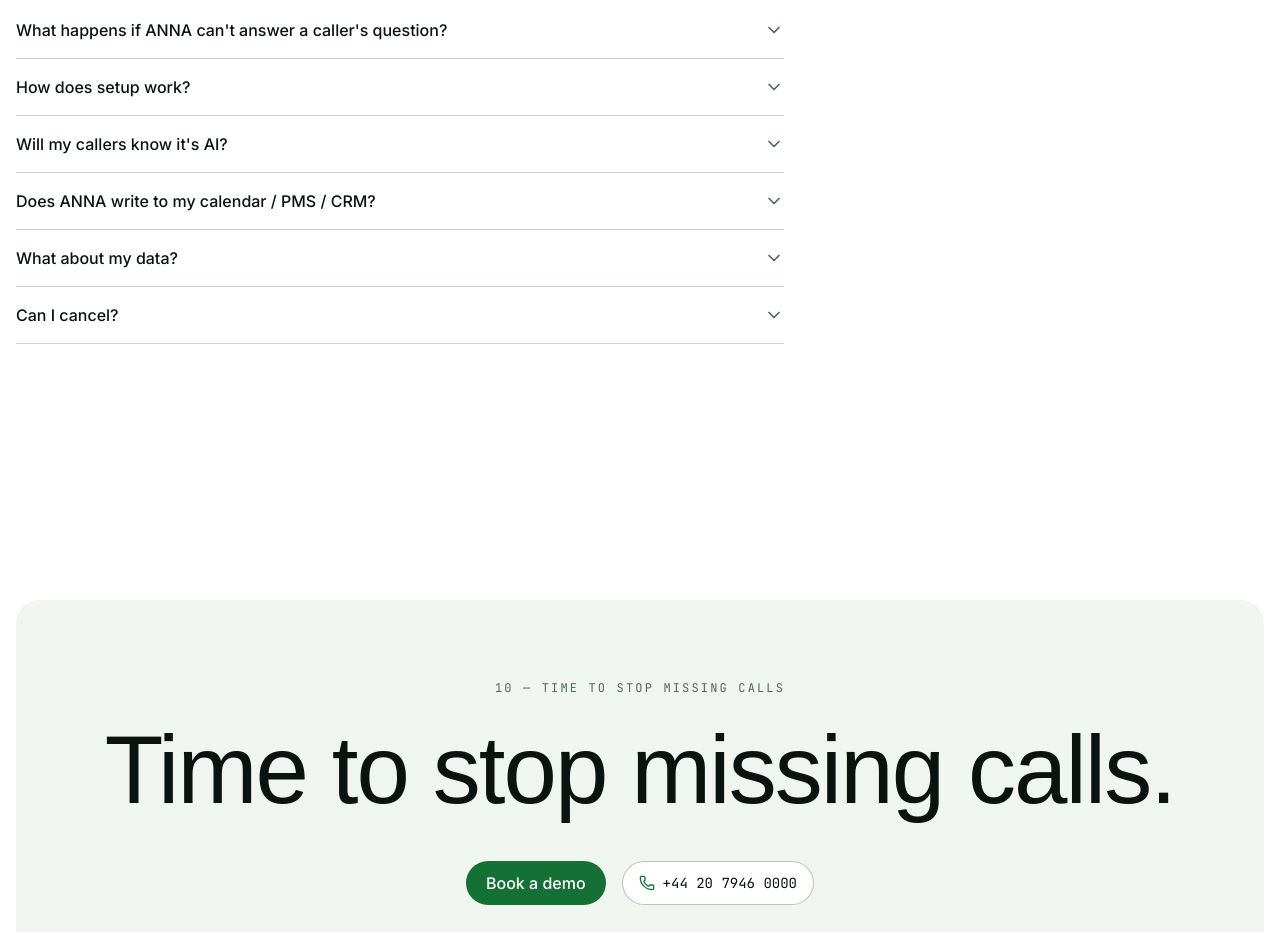
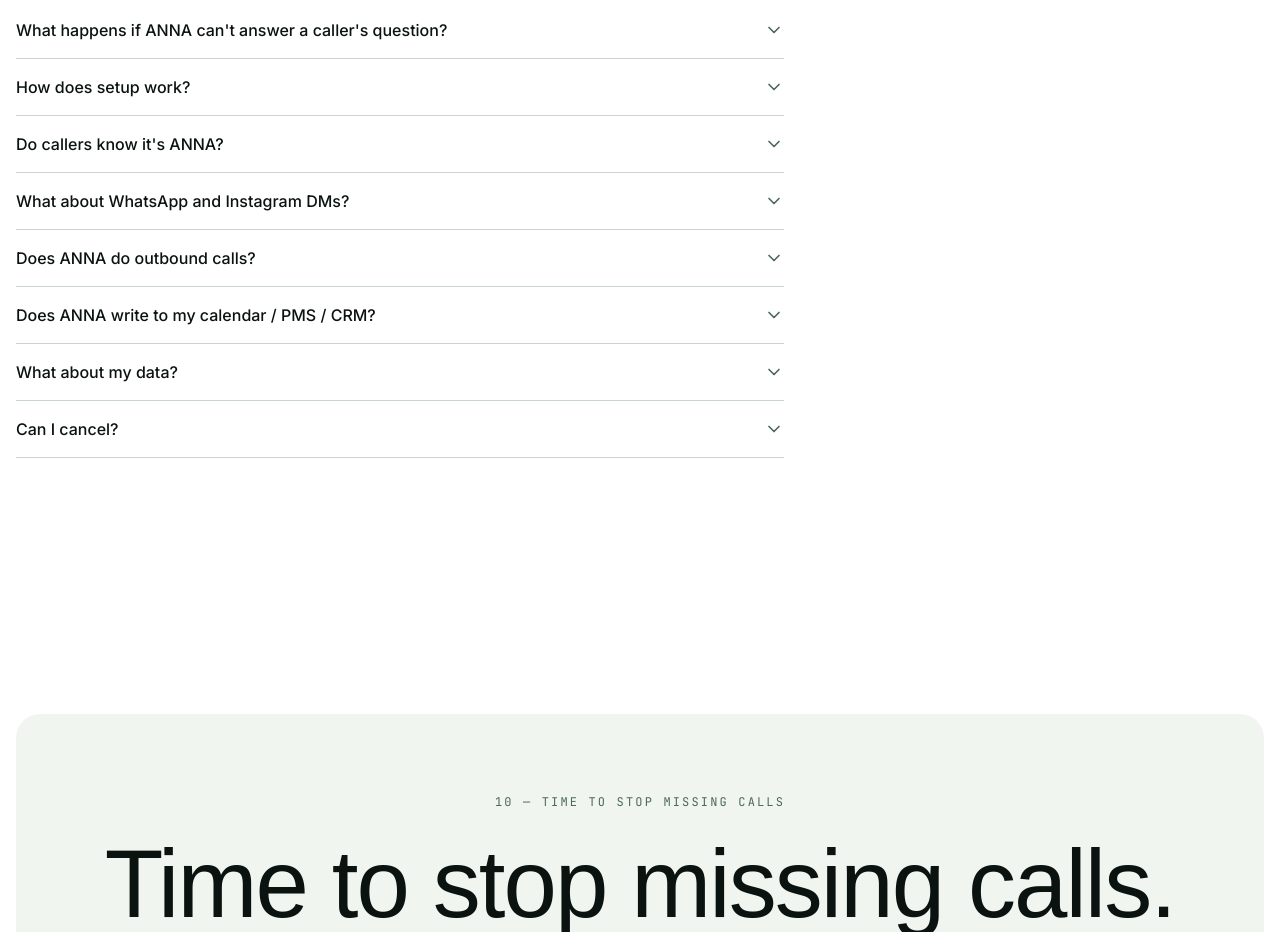
Before and after one commit to nfilippov733/anna-reception, a Next.js app: page / in a window 1280 px wide. Shown: the part 8220-9152 px from the top of the page. Built offline with nearby package versions, Linux system fonts and the light colour scheme; a web font is replaced by a local one.

Commit message:
feat(faq): v3 — 8 entries, WhatsApp + outbound questions, no AI

```diff
--- a/src/content/faq.ts
+++ b/src/content/faq.ts
@@ -1,6 +1,6 @@
 export type FaqEntry = { q: string; a: string };
 
-// Spec §14: must include one question on the human-transfer fail-safe.
+// Spec v3 §9.8: 8 entries; new questions on WhatsApp/DMs and outbound.
 export const FAQ: FaqEntry[] = [
   {
     q: "What happens if ANNA can't answer a caller's question?",
@@ -11,8 +11,16 @@ export const FAQ: FaqEntry[] = [
     a: "Paste your website on the demo call; ANNA learns your menu, hours, and tone in about three minutes. We'll have her live on a test number within the same call.",
   },
   {
-    q: "Will my callers know it's AI?",
-    a: "Most don't realise — listen to the sample above. We're upfront when asked directly, and you can configure her opening line however you'd like.",
+    q: "Do callers know it's ANNA?",
+    a: "Most don't ask. ANNA introduces herself by your business name, books the appointment, and SMSes a confirmation. If a caller asks directly, she's straightforward about being your automated reception.",
+  },
+  {
+    q: "What about WhatsApp and Instagram DMs?",
+    a: "ANNA handles WhatsApp Business threads and Instagram DMs the same way she handles calls — answers, books, follows up. WhatsApp Business needs a verified business number; we walk you through it on the demo call.",
+  },
+  {
+    q: "Does ANNA do outbound calls?",
+    a: "Yes. No-show recovery, dormant quote chase, appointment confirmations — opt-in per campaign. You stay in control of who she calls and when.",
   },
   {
     q: "Does ANNA write to my calendar / PMS / CRM?",
```
